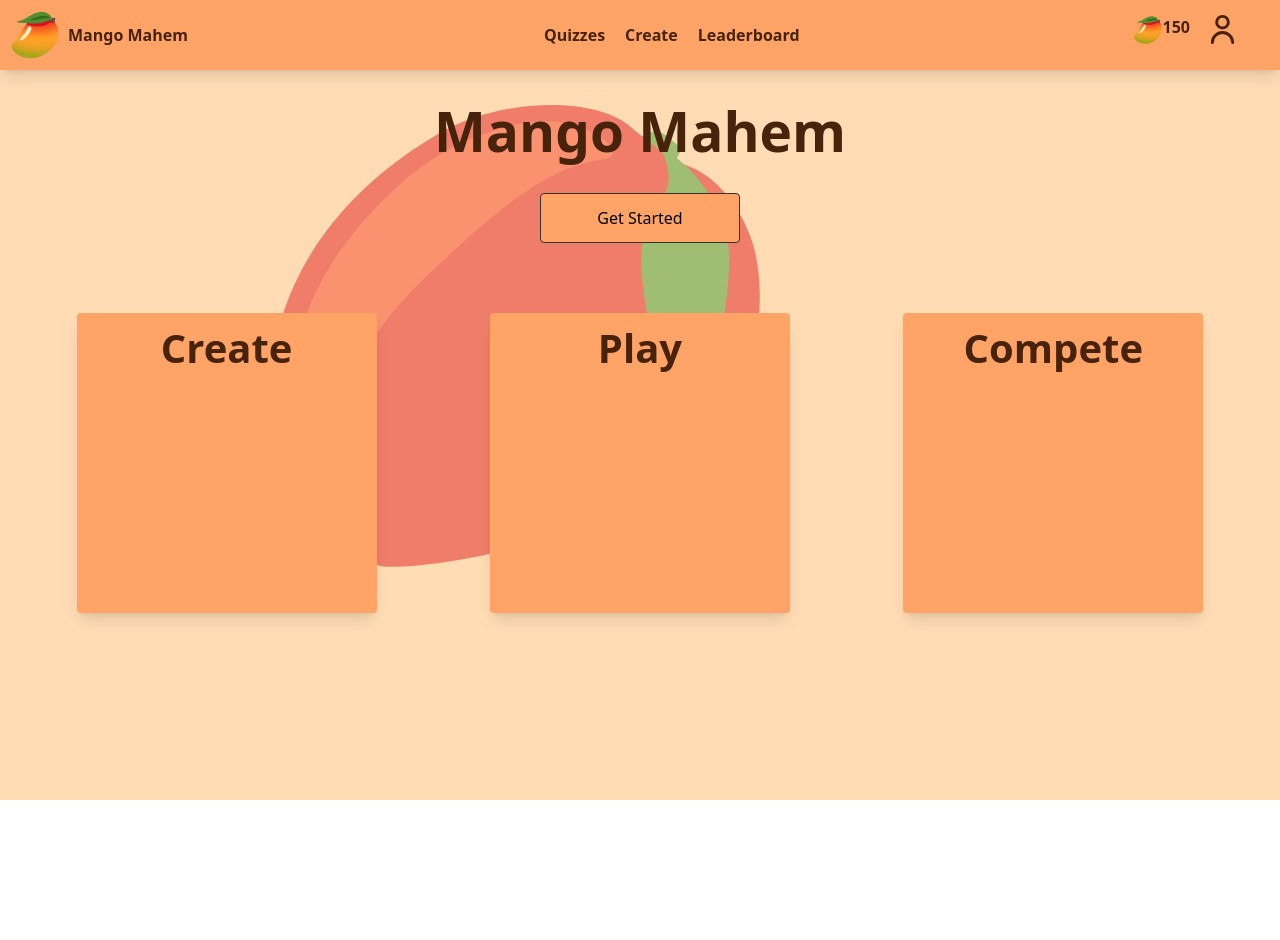
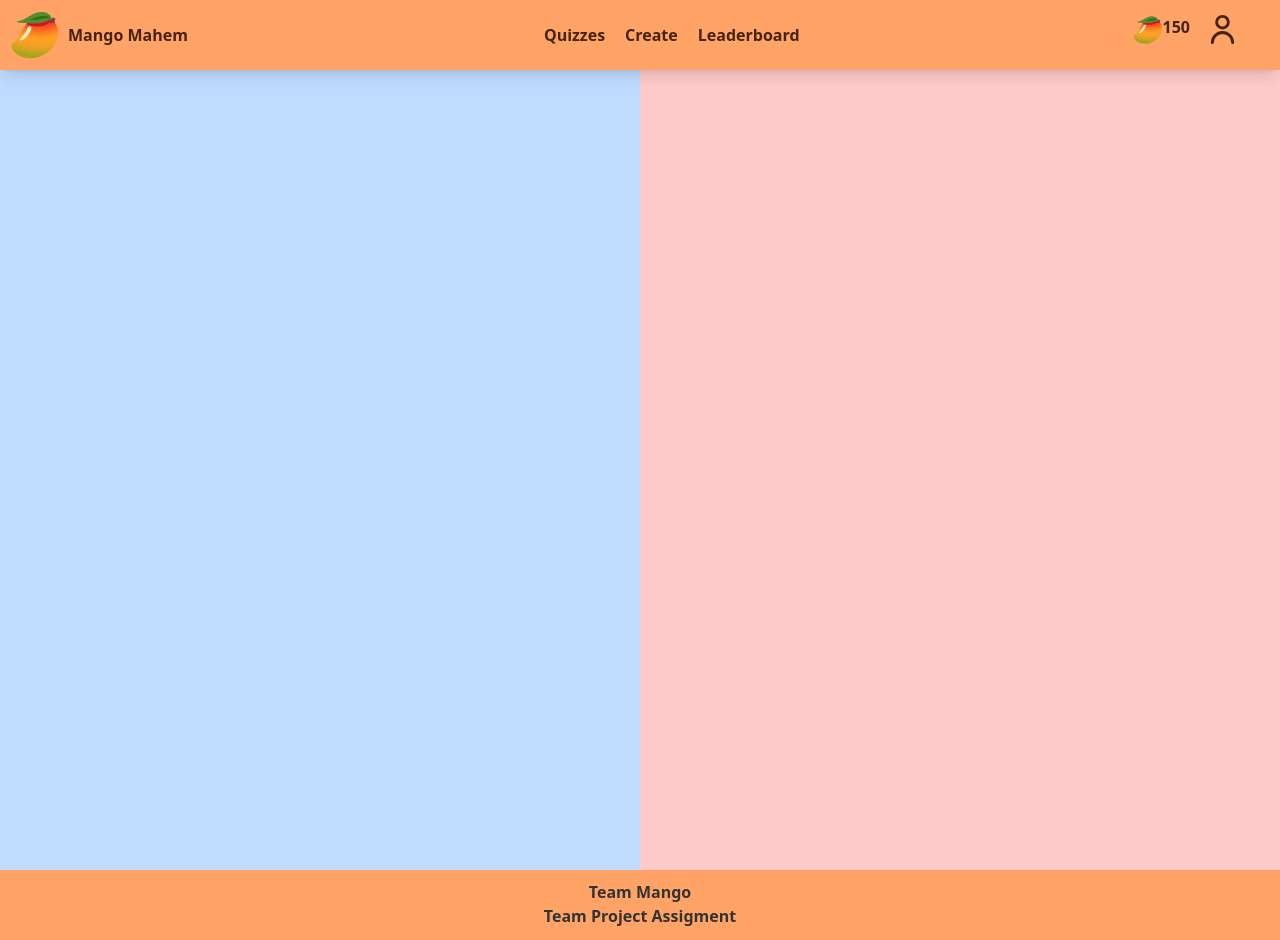
Before and after one commit to Kroplewski-M/MangoMahem, a React (Vite) app: page /register in a window 1280 px wide. Before the commit the page ends 800 px from the top, so only its background shows below. Built offline with nearby package versions, Linux system fonts and the light colour scheme.

Commit message:
added footer,started register page

```diff
--- a/src/App.tsx
+++ b/src/App.tsx
@@ -1,12 +1,18 @@
+import { Footer } from "./components/Footer";
 import { Nav } from "./components/Nav";
 import { Home } from "./pages/Home";
+import { Register } from "./pages/Register";
 
 function App() {
   return (
-    <section className="min-h-[100vh] bg-mainBg pb-16">
-      <Nav />
-      <Home />
-    </section>
+    <div>
+      <section className="min-h-[100vh] bg-mainBg">
+        <Nav />
+        {/* <Home /> */}
+        <Register />
+      </section>
+      <Footer />
+    </div>
   );
 }
 
--- /dev/null
+++ b/src/components/Footer.tsx
@@ -0,0 +1,8 @@
+export const Footer = () => {
+  return (
+    <div className="w-[100vw] h-[70px] bg-secondary text-center pt-[10px]">
+      <p className="font-bold text-[#333333]">Team Mango</p>
+      <p className="font-bold text-[#333333]">Team Project Assigment</p>
+    </div>
+  );
+};
--- /dev/null
+++ b/src/pages/Register.tsx
@@ -0,0 +1,8 @@
+export const Register = () => {
+  return (
+    <section className="w-[100vw] min-h-[100vh] flex">
+      <div className="w-[50%] h-[100vh] bg-blue-200"></div>
+      <div className="w-[50%] h-[100vh] bg-red-200"></div>
+    </section>
+  );
+};
```
